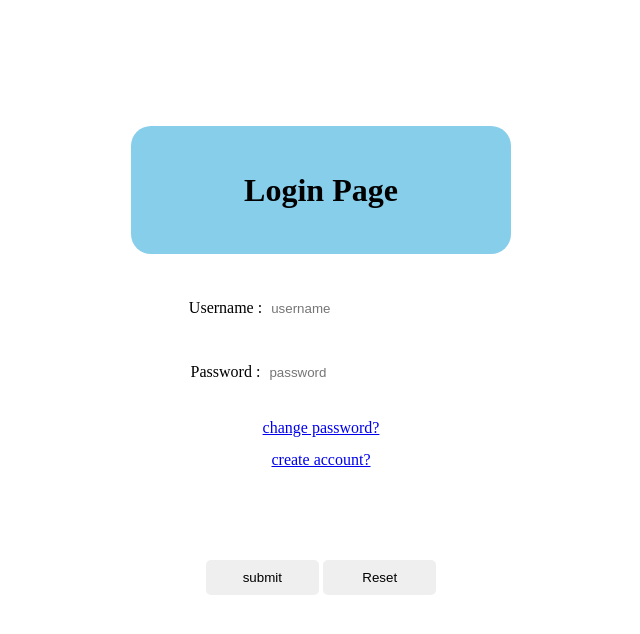
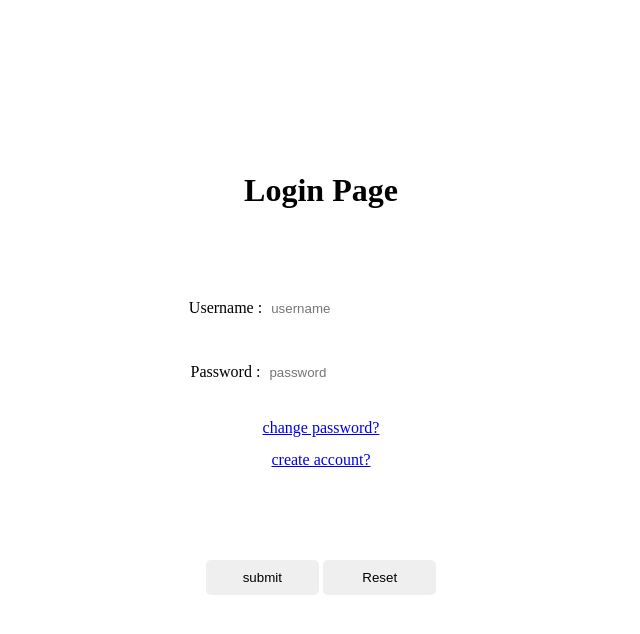
Before and after one commit to Syd-Faisal/loginpage, a plain HTML site: page index.html in a window 1280 px wide. Shown: the whole page, without its empty margins (319-959 px from the left). Drawn offline with Linux system fonts and the light colour scheme.

Commit message:
index.html

```diff
--- a/index.html
+++ b/index.html
@@ -48,8 +48,7 @@
             color: white;
         }
         h1{
-            background-color: skyblue;
-            border-radius: 20px;
+            font-family: sans serif;
         }
     </style>
 </head>
```
